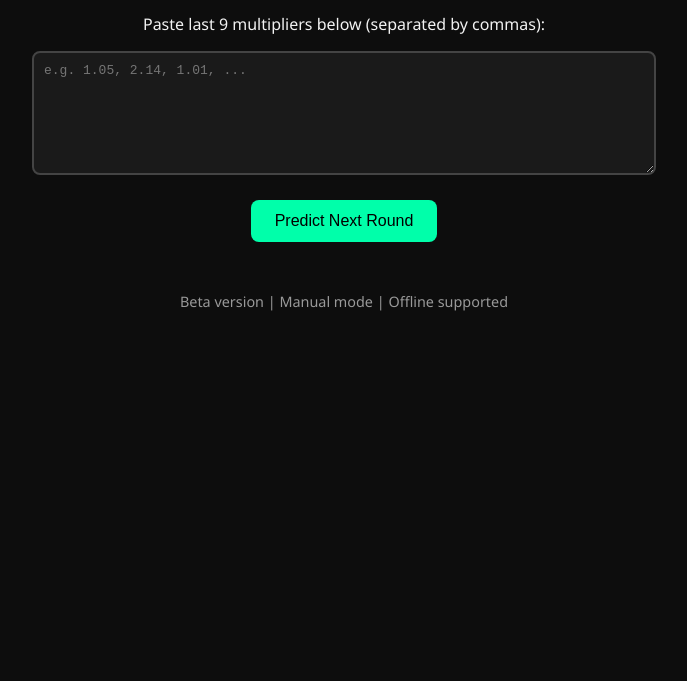
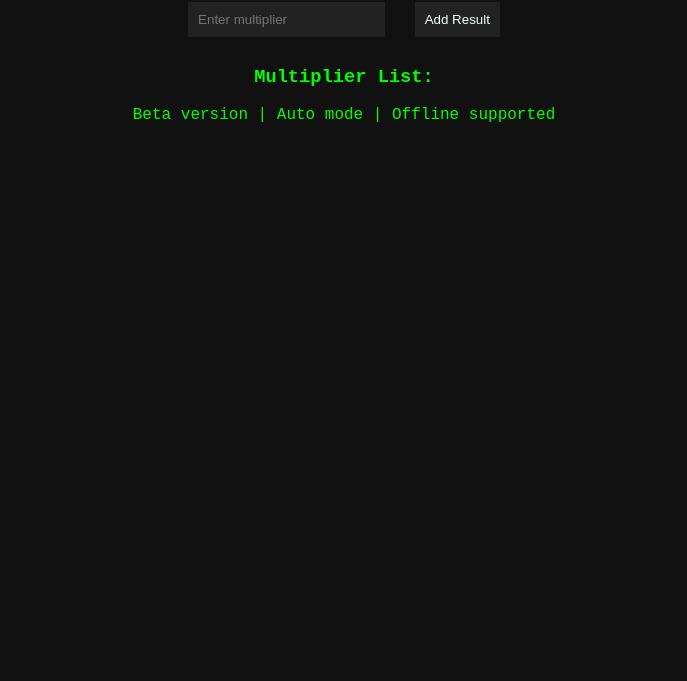
Before and after one commit to nirensinhaa/Predictors-curse, a plain HTML site: page index.html in a window 1280 px wide. Shown: the part 119-800 px from the top of the page, without its empty margins (296-983 px from the left). Drawn offline with Linux system fonts and the light colour scheme.

Commit message:
Update index.html

```diff
--- a/index.html
+++ b/index.html
@@ -1,81 +1,27 @@
-
 <!DOCTYPE html>
 <html lang="en">
 <head>
   <meta charset="UTF-8" />
   <meta name="viewport" content="width=device-width, initial-scale=1.0"/>
   <title>The Predictor's Curse</title>
-  <style>
-    body {
-      background-color: #0d0d0d;
-      color: #f2f2f2;
-      font-family: 'Segoe UI', Tahoma, Geneva, Verdana, sans-serif;
-      text-align: center;
-      padding: 40px 10px;
-    }
-    h1 {
-      color: #00ff99;
-      font-size: 2em;
-      margin-bottom: 20px;
-    }
-    textarea {
-      width: 90%;
-      max-width: 600px;
-      height: 100px;
-      background-color: #1a1a1a;
-      color: #ffffff;
-      border: 2px solid #444;
-      border-radius: 8px;
-      padding: 10px;
-      font-size: 1em;
-    }
-    button {
-      margin-top: 20px;
-      padding: 12px 24px;
-      font-size: 1em;
-      background-color: #00ffaa;
-      color: black;
-      border: none;
-      border-radius: 8px;
-      cursor: pointer;
-    }
-    button:hover {
-      background-color: #00ffcc;
-    }
-    #output {
-      margin-top: 20px;
-      font-size: 1.2em;
-      color: #ff6666;
-    }
-    .footer {
-      margin-top: 50px;
-      font-size: 0.9em;
-      color: #999;
-    }
-  </style>
+  <link rel="stylesheet" href="style.css" />
 </head>
 <body>
   <h1>🔮 The Predictor's Curse</h1>
-  <p>Paste last 9 multipliers below (separated by commas):</p>
-  <textarea id="input" placeholder="e.g. 1.05, 2.14, 1.01, ..."></textarea><br/>
-  <button onclick="predict()">Predict Next Round</button>
+
+  <div class="input-section">
+    <input type="number" id="newResult" placeholder="Enter multiplier" step="0.01" />
+    <button onclick="addResult()">Add Result</button>
+  </div>
+
+  <div class="list-container">
+    <h3>Multiplier List:</h3>
+    <ul id="resultList"></ul>
+  </div>
+
   <div id="output"></div>
-  <div class="footer">Beta version | Manual mode | Offline supported</div>
+  <div class="footer">Beta version | Auto mode | Offline supported</div>
 
-  <script>
-    function predict() {
-      const input = document.getElementById("input").value;
-      const values = input.split(',').map(x => parseFloat(x.trim())).filter(x => !isNaN(x));
-      if (values.length < 9) {
-        document.getElementById("output").innerText = "⚠️ Please enter at least 9 multipliers.";
-        return;
-      }
-      const avg = values.reduce((a, b) => a + b) / values.length;
-      let prediction = "Safe (1.10x-2x)";
-      if (avg > 3) prediction = "⚠️ Risk Zone (2x-10x)";
-      if (avg > 8) prediction = "🔥 High Risk (10x+)";
-      document.getElementById("output").innerText = "Predicted Zone: " + prediction;
-    }
-  </script>
+  <script src="script.js"></script>
 </body>
 </html>
```
